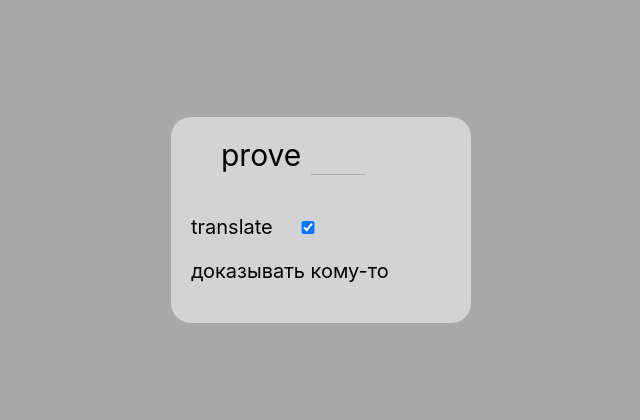
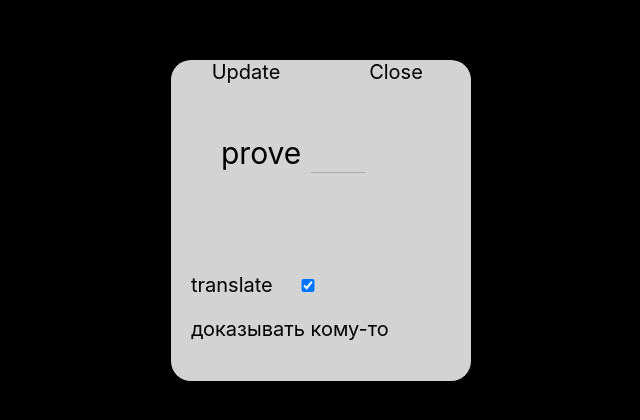
Before and after one commit to OKuts/prepositions, a React (Create React App) app: page / in a window 1280 px wide. Shown: the part 180-600 px from the top of the page, without its empty margins (319-959 px from the left). Built offline with nearby package versions, Linux system fonts and the light colour scheme.

Commit message:
with build

```diff
--- a/package.json
+++ b/package.json
@@ -1,6 +1,7 @@
 {
   "name": "prepositions",
   "version": "0.1.0",
+  "homepage": ".",
   "private": true,
   "dependencies": {
     "@testing-library/jest-dom": "^5.11.4",
--- a/src/App.css
+++ b/src/App.css
@@ -15,6 +15,24 @@
     position: relative;
 }
 
+.close {
+    display: flex;
+    justify-content: space-evenly;
+}
+
+.close div  {
+    width: 50%;
+    text-align: center;
+    border-bottom: 1px solid lightgray;
+}
+
+.close div:hover  {
+    border-bottom: 1px solid darkgrey;
+    cursor: pointer;
+    font-weight: bolder;
+}
+
+
 .results, .verb, .translate {
     padding: 20px;
 }
@@ -22,16 +40,18 @@
 .verb {
     padding-left: 50px;
     font-size: 30px;
+    padding-top: 50px;
 }
 
 .btn {
     position: absolute;
-    top: 20px;
-    right: 20px;
+    top: 150px;
+    right: 40px;
 }
 
 button {
-    padding: 10px;
+    padding: 20px;
+    font-size: 18px;
 }
 
 input {
@@ -45,3 +65,7 @@ input {
     color: blue;
     text-align: center;
 }
+
+.translate {
+    margin-top: 60px;
+}
--- a/src/App.js
+++ b/src/App.js
@@ -1,9 +1,10 @@
 import './App.css';
 import {data} from './data'
-import {useState} from "react";
+import {useEffect, useRef, useState} from "react";
 import {roundData} from "./helpers/roundData";
 
 function App() {
+  const ref = useRef();
   const [verbs, setVerbs]  = useState(roundData(data));
   const [preposition, setPreposition] = useState('');
   const [isNext, setIsNext] = useState(false);
@@ -18,22 +19,49 @@ function App() {
     }
   }
 
+  const updateVerbs = () => {
+    setVerbs(roundData(data));
+    setIsNext(false);
+    setPreposition('');
+    setBtn('Next');
+    ref.current.focus();
+  }
+
   const nextVerb = () => {
     if (verbs.length === 1) {
       setBtn('End');
     } else {
-      setVerbs([...verbs.slice(1)]);
+      ref.current.focus();
+      setVerbs(verbs.slice(1));
       setIsNext(false);
       setPreposition('');
     }
   }
 
+  useEffect(() => {
+    const onKeypress = e => {
+      if (e.key === 'Enter') {
+        nextVerb();
+      }
+    };
+    document.addEventListener('keypress', onKeypress);
+    return () => {
+      document.removeEventListener('keypress', onKeypress);
+    };
+  }, []);
+
   return (
     <div className="app">
       <div className="wrap">
+        <div className="close">
+          <div className='update' onClick={updateVerbs}>Update</div>
+          <div className='close' onClick={() => window.close()}>Close</div>
+        </div>
         <div className="verb">
           {verbs[0][0]}
           <input
+            autoFocus={true}
+            ref = {ref}
             value={preposition}
             onChange={changeInput}
             type="text"/>
--- a/src/index.css
+++ b/src/index.css
@@ -5,7 +5,8 @@ body {
     sans-serif;
   -webkit-font-smoothing: antialiased;
   -moz-osx-font-smoothing: grayscale;
-  background: darkgrey;
+  background: black;
+  box-sizing: border-box;
 }
 
 code {
```
